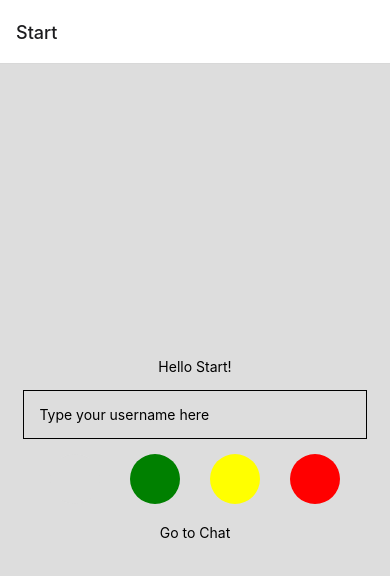
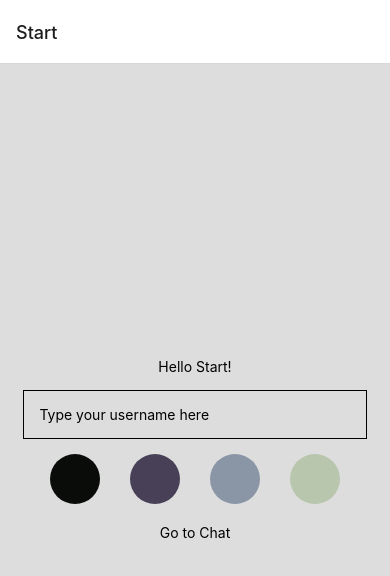
Before and after one commit to mariaelenamas/chat-app, a React Native app: screen /Start in a window 390 px wide. Shown: the top 576 px of the page. Built offline with nearby package versions, Linux system fonts and the light colour scheme.

Commit message:
Colours design changed

```diff
--- a/components/Start.js
+++ b/components/Start.js
@@ -9,7 +9,6 @@ const Start = ({ navigation }) => {
     const handleColorChange = (color) => {
         setSelectedColor(color);
     };
-
 
     return (
         <View style={[styles.container, { backgroundColor: selectedColor }]}>
@@ -23,19 +22,19 @@ const Start = ({ navigation }) => {
             <View style={styles.Box}  >
                 <TouchableOpacity
                     style={[styles.circle, styles.circleColor1, styles.colorInput1]}
-                    onPress={() => handleColorChange("#DDDDDD")}
+                    onPress={() => handleColorChange("#090C08")}
                 ></TouchableOpacity>
                 <TouchableOpacity
                     style={[styles.circle, styles.circleColor2, styles.colorInput2]}
-                    onPress={() => handleColorChange("#008000")}
+                    onPress={() => handleColorChange("#474056")}
                 ></TouchableOpacity>
                 <TouchableOpacity
                     style={[styles.circle, styles.circleColor3, styles.colorInput3]}
-                    onPress={() => handleColorChange("#FFFF00")}
+                    onPress={() => handleColorChange("#8A95A5")}
                 ></TouchableOpacity>
                 <TouchableOpacity
                     style={[styles.circle, styles.circleColor4, styles.colorInput4]}
-                    onPress={() => handleColorChange("#FF0000")}
+                    onPress={() => handleColorChange("#B9C6AE")}
                 ></TouchableOpacity>
             </View>
 
@@ -85,28 +84,28 @@ const styles = StyleSheet.create({
         backgroundColor: "#DDDDDD"
     },
     colorInput1: {
-        backgroundColor: "#DDDDDD"
+        backgroundColor: "#090C08"
     },
 
     circleColor2: {
         backgroundColor: "#DDDDDD"
     },
     colorInput2: {
-        backgroundColor: "#008000"
+        backgroundColor: "#474056"
     },
 
     circleColor3: {
         backgroundColor: "#DDDDDD"
     },
     colorInput3: {
-        backgroundColor: "#FFFF00"
+        backgroundColor: "#8A95A5"
     },
 
     circleColor4: {
         backgroundColor: "#DDDDDD"
     },
     colorInput4: {
-        backgroundColor: "#FF0000"
+        backgroundColor: "#B9C6AE"
     },
 
 });
```
